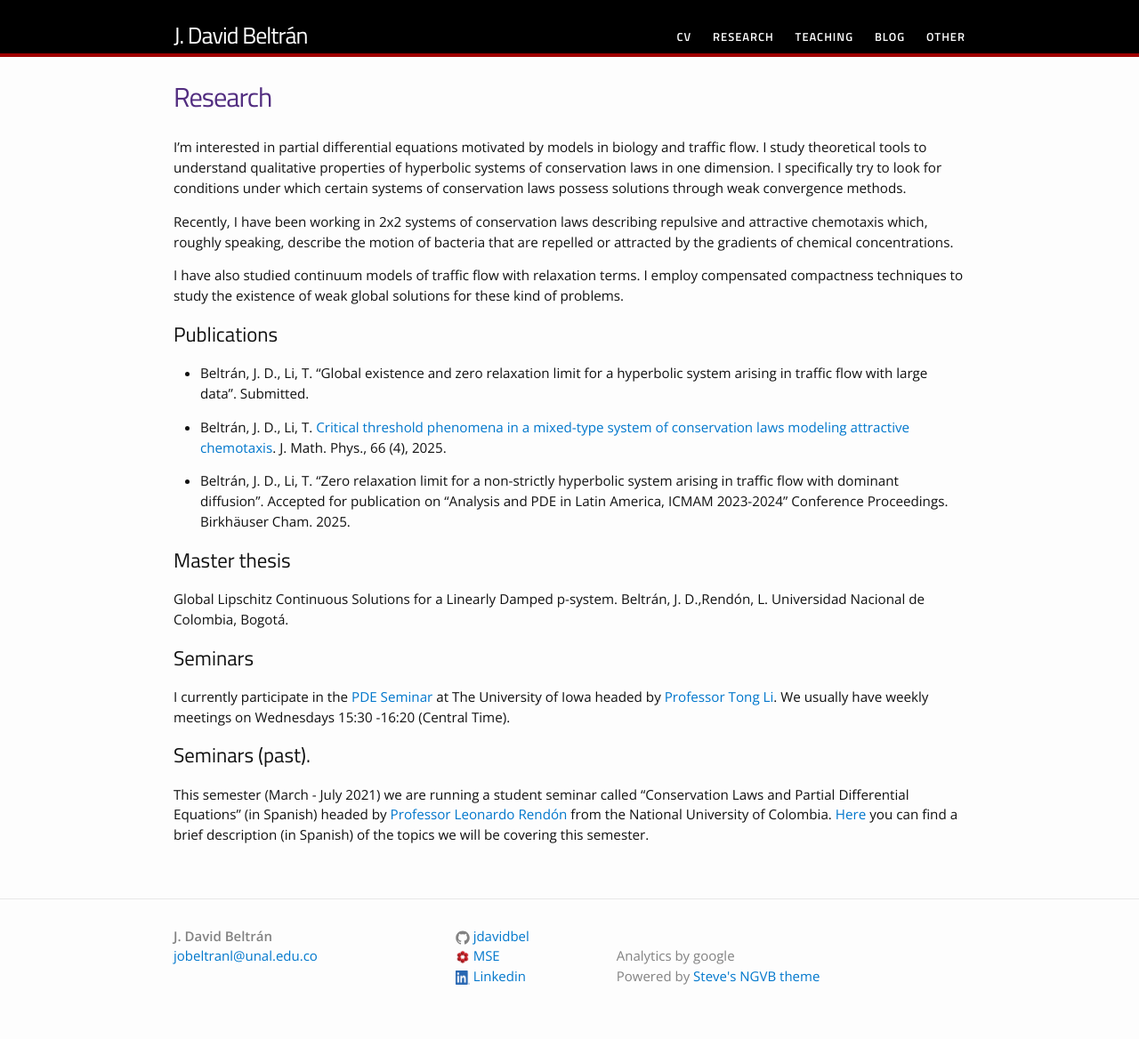
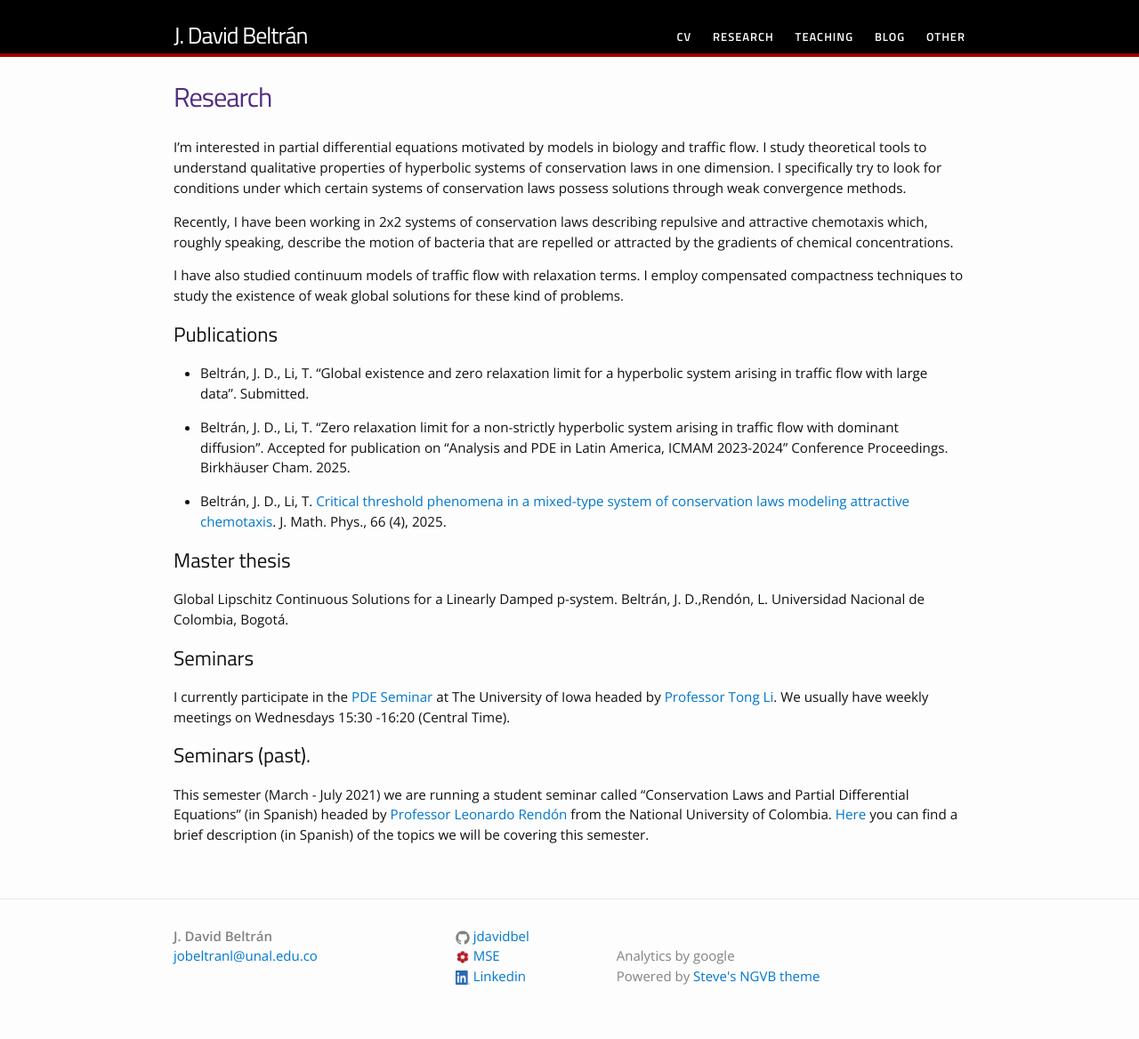
Before and after one commit to jdavidbel/jdavidbel.github.io, a Jekyll site: the page built from research.md, in a window 1280 px wide. Shown: the whole page at 89% size. Built offline with Jekyll 4.4.1, drawn with Linux system fonts in a browser that asks for light colours.

```diff
--- a/research.md
+++ b/research.md
@@ -43,9 +43,10 @@ I have also studied continuum models of traffic flow with relaxation terms. I em
 
 - Beltrán, J. D., Li, T. "Global existence and zero relaxation limit for a hyperbolic system arising in traffic flow with large data". Submitted.
 
+- Beltrán, J. D., Li, T. "Zero relaxation limit for a non-strictly hyperbolic system arising in traffic flow with dominant diffusion". Accepted for publication on "Analysis and PDE in Latin America, ICMAM 2023-2024" Conference Proceedings. Birkhäuser Cham. 2025.
+
 - Beltrán, J. D., Li, T. [Critical threshold phenomena in a mixed-type system of conservation laws modeling attractive chemotaxis](https://pubs.aip.org/aip/jmp/article/66/4/041510/3344141/Critical-threshold-phenomena-in-a-mixed-type). J. Math. Phys., 66 (4), 2025.
 
-- Beltrán, J. D., Li, T. "Zero relaxation limit for a non-strictly hyperbolic system arising in traffic flow with dominant diffusion". Accepted for publication on "Analysis and PDE in Latin America, ICMAM 2023-2024" Conference Proceedings. Birkhäuser Cham. 2025.
 
 ## Master thesis
 Global Lipschitz Continuous Solutions for a Linearly Damped p-system. Beltrán, J. D.,Rendón, L. Universidad Nacional de Colombia, Bogotá.
```
